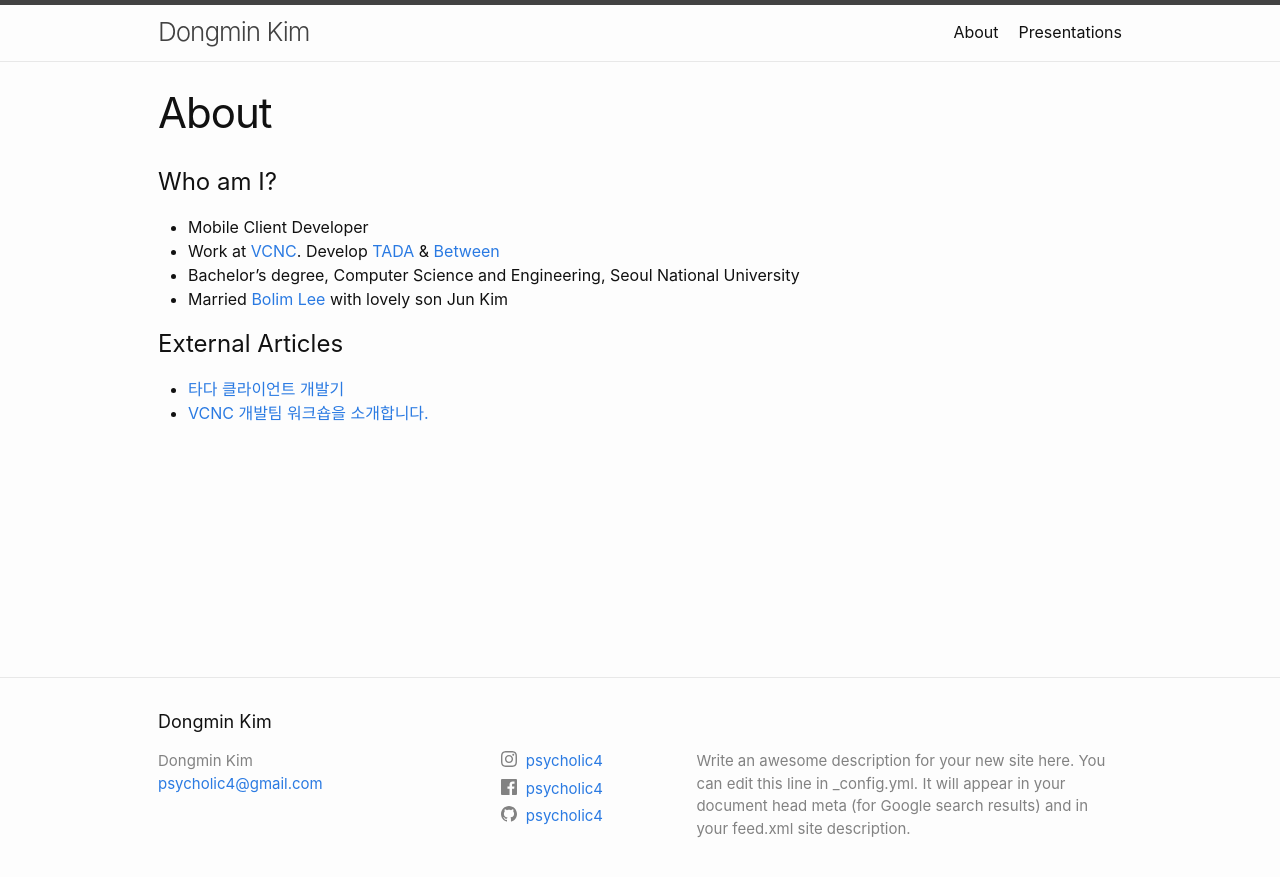
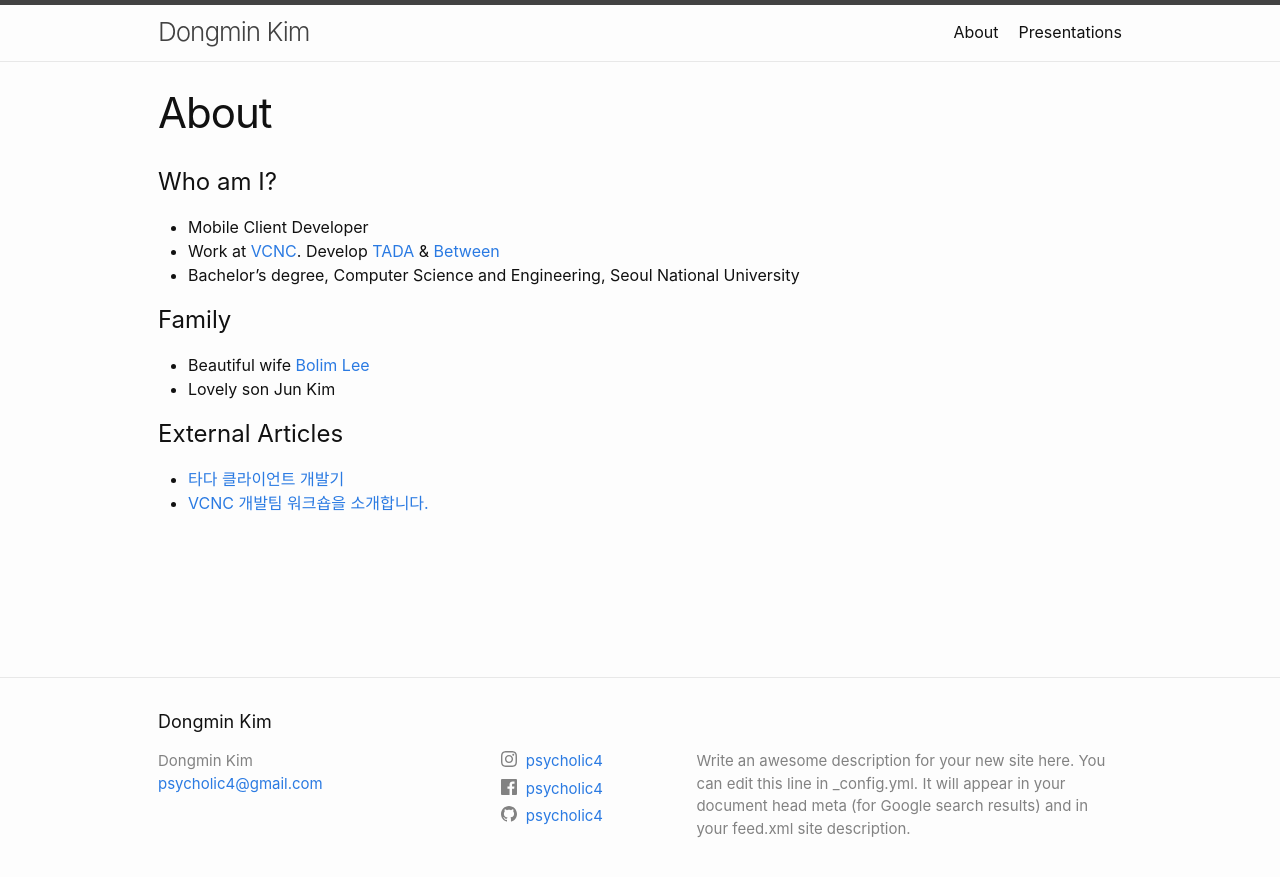
Before and after one commit to psycholic4/psycholic4.github.io, a Jekyll site: the page built from about.md, in a window 1280 px wide. Shown: the top 877 px of the page. Built offline with Jekyll 4.4.1, drawn with Linux system fonts in a browser that asks for light colours.

Commit message:
add family

```diff
--- a/about.md
+++ b/about.md
@@ -9,7 +9,11 @@ permalink: /about/
 - Mobile Client Developer
 - Work at [VCNC](http://engineering.vcnc.co.kr/). Develop [TADA](https://tadatada.com/) & [Between](https://between.us)
 - Bachelor's degree, Computer Science and Engineering, Seoul National University
-- Married [Bolim Lee](https://www.facebook.com/profile.php?id=100010851340639) with lovely son Jun Kim
+
+# Family
+
+- Beautiful wife [Bolim Lee](https://www.facebook.com/profile.php?id=100010851340639)
+- Lovely son Jun Kim
 
 # External Articles
 
```
